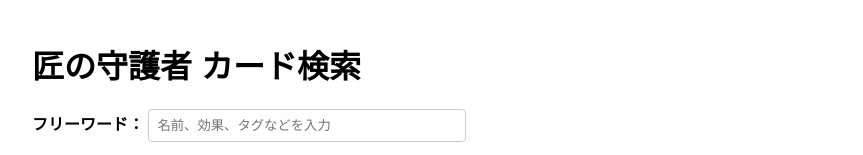
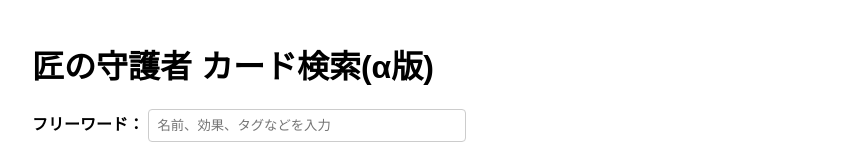
Before and after one commit to kuta-kuta-p/takumi-search, a plain HTML site: page index.html in a window 1280 px wide. Shown: the top 155 px of the page, without its empty margins (208-1071 px from the left). Drawn offline with Linux system fonts and the light colour scheme.

Commit message:
Update index.html

```diff
--- a/index.html
+++ b/index.html
@@ -17,7 +17,7 @@
 </head>
 <body>
 
-    <h1>匠の守護者 カード検索</h1>
+    <h1>匠の守護者 カード検索(α版)</h1>
 
     <div id="filters">
         <div class="filter-group">
@@ -117,4 +117,5 @@
     </script>
 
 </body>
+
 </html>
```
